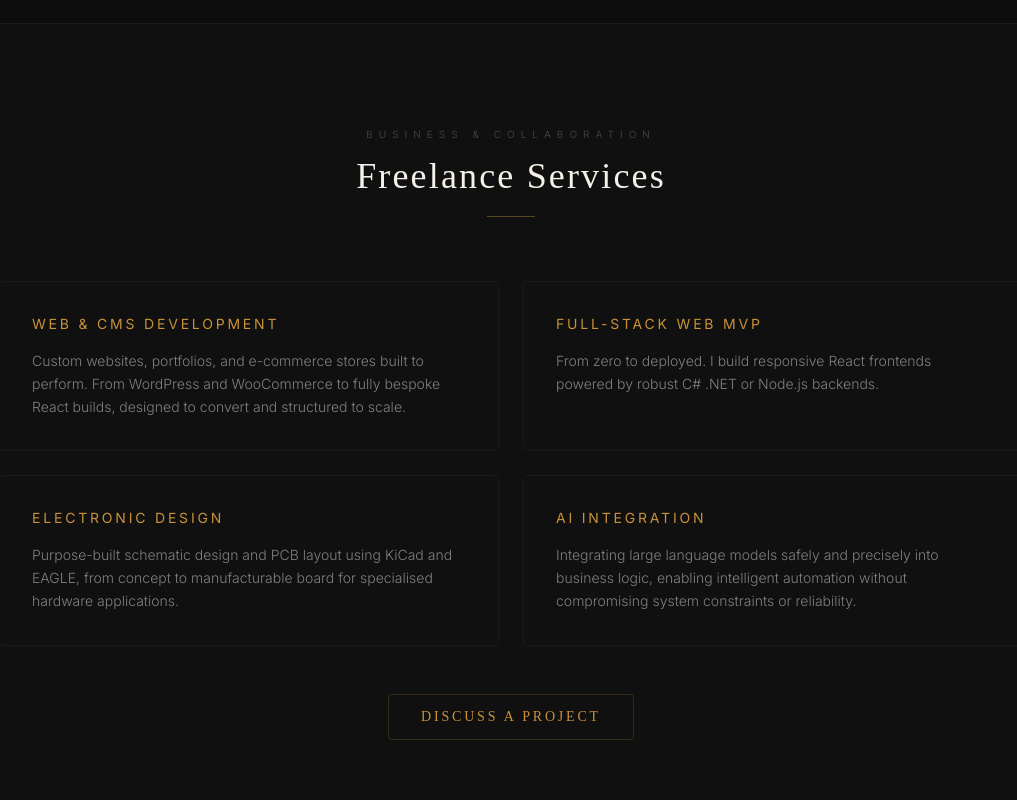
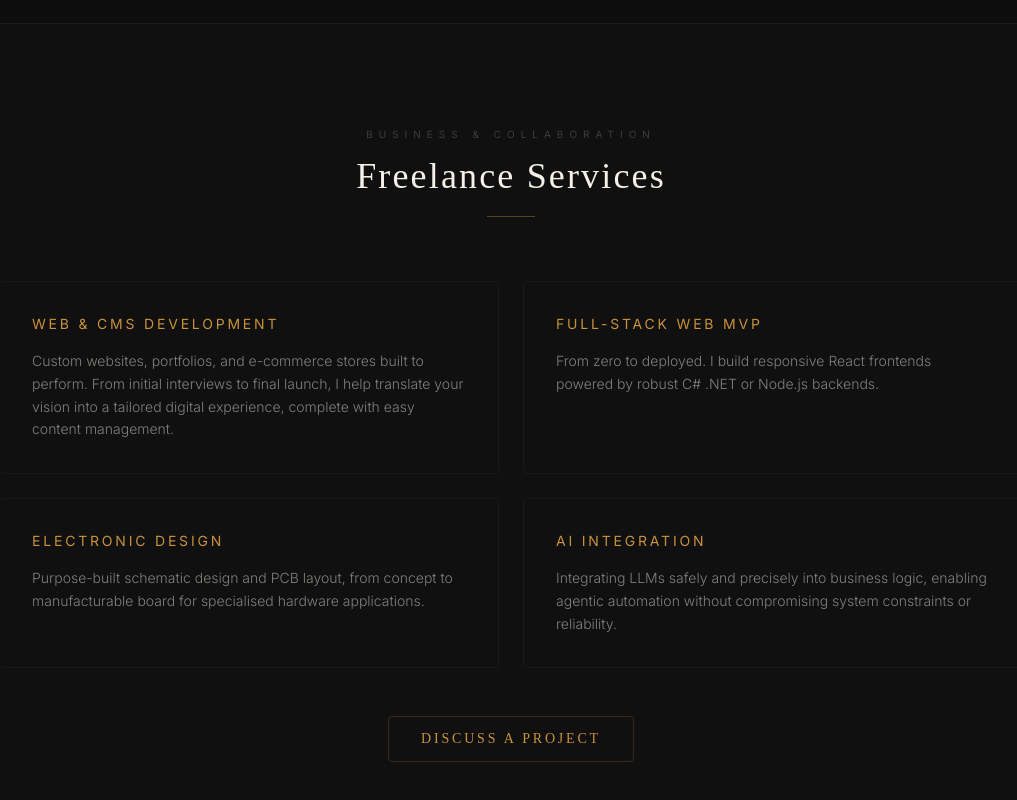
Before and after one commit to andreNyathii/My_Portfolio, a React (Vite) app: page /projects in a window 1280 px wide. Shown: the part 3029-3829 px from the top of the page, without its empty margins (129-1146 px from the left). Built offline with nearby package versions, Linux system fonts and the light colour scheme; a web font is replaced by a local one.

Commit message:
feat(projects): update freelance service descriptions

```diff
--- a/src/pages/Projects.jsx
+++ b/src/pages/Projects.jsx
@@ -945,7 +945,7 @@ const projectsData = [
 const servicesData = [
   {
     title: 'Web & CMS Development',
-    desc: 'Custom websites, portfolios, and e-commerce stores built to perform. From WordPress and WooCommerce to fully bespoke React builds, designed to convert and structured to scale.',
+    desc: 'Custom websites, portfolios, and e-commerce stores built to perform. From initial interviews to final launch, I help translate your vision into a tailored digital experience, complete with easy content management.',
   },
   {
     title: 'Full-Stack Web MVP',
@@ -953,11 +953,11 @@ const servicesData = [
   },
   {
     title: 'Electronic Design',
-    desc: 'Purpose-built schematic design and PCB layout using KiCad and EAGLE, from concept to manufacturable board for specialised hardware applications.',
+    desc: 'Purpose-built schematic design and PCB layout, from concept to manufacturable board for specialised hardware applications.',
   },
   {
     title: 'AI Integration',
-    desc: 'Integrating large language models safely and precisely into business logic, enabling intelligent automation without compromising system constraints or reliability.',
+    desc: 'Integrating LLMs safely and precisely into business logic, enabling agentic automation without compromising system constraints or reliability.',
   },
 ]
 
```
